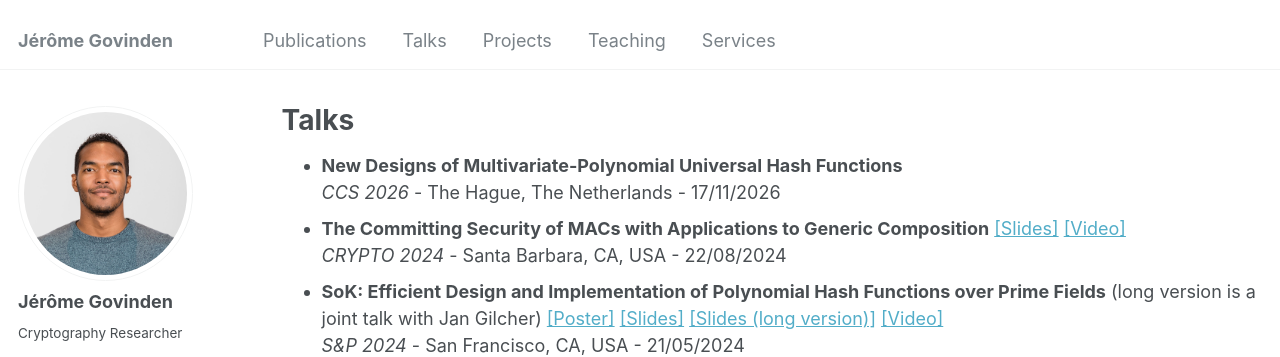
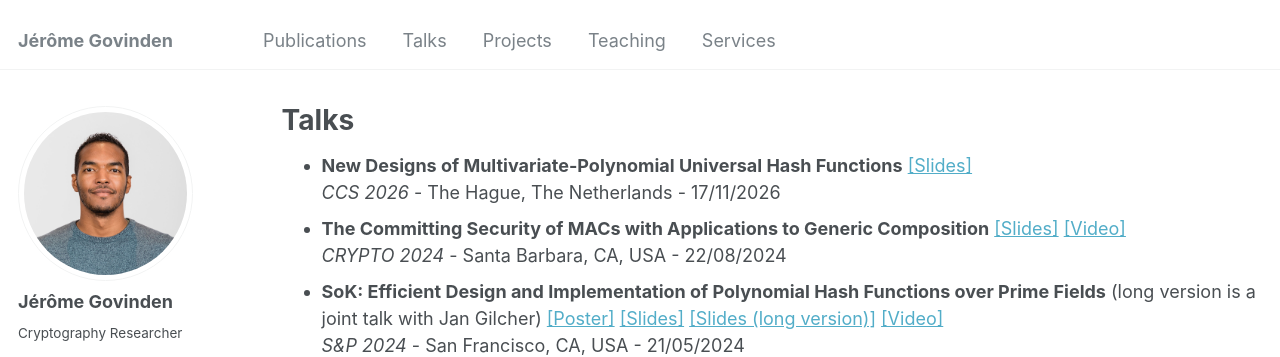
Before and after one commit to GovindenJerome/govindenjerome.github.io, a Jekyll site: the page built from _pages/talks.md, in a window 1280 px wide and 1001 px high. Shown: the top 357 px of the window. Built offline with Jekyll 4.4.1, drawn with Linux system fonts in a browser that asks for light colours; some web fonts are replaced.

Commit message:
Slides for CCS 2026 presentation

```diff
--- a/_pages/talks.md
+++ b/_pages/talks.md
@@ -5,7 +5,7 @@ permalink: /talks/
 author_profile: true
 ---
 
-- **New Designs of Multivariate-Polynomial Universal Hash Functions**\\
+- **New Designs of Multivariate-Polynomial Universal Hash Functions** [\[Slides\]](/files/CCS2026-presentation.pdf)\\
 *CCS 2026* - The Hague, The Netherlands - 17/11/2026
 - **The Committing Security of MACs with Applications to Generic Composition** [\[Slides\]](/files/Crypto24-committing-MACs-Slides.pdf) [\[Video\]](https://youtu.be/pfwb_lsHpk0?si=sh29QTTVcDl-UBLE&t=2358)\\
 *CRYPTO 2024* - Santa Barbara, CA, USA - 22/08/2024
```
Also changed, not shown: 1 other file.
